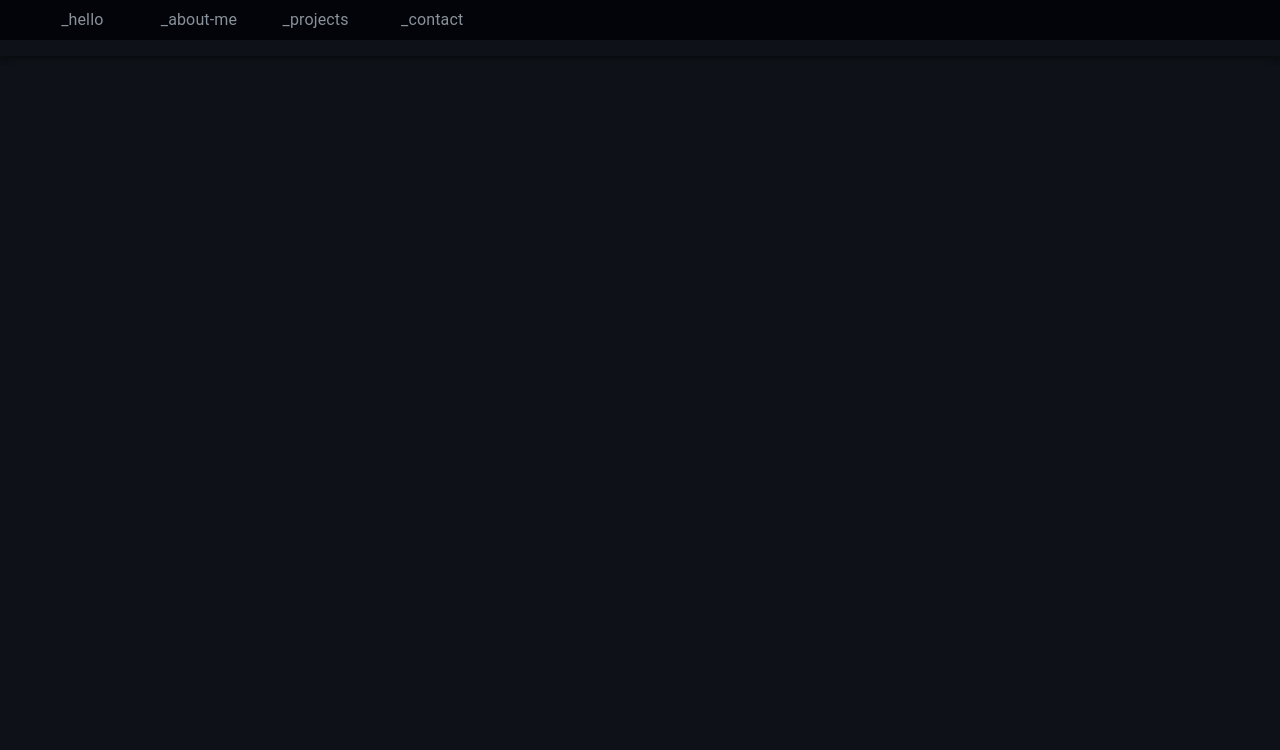
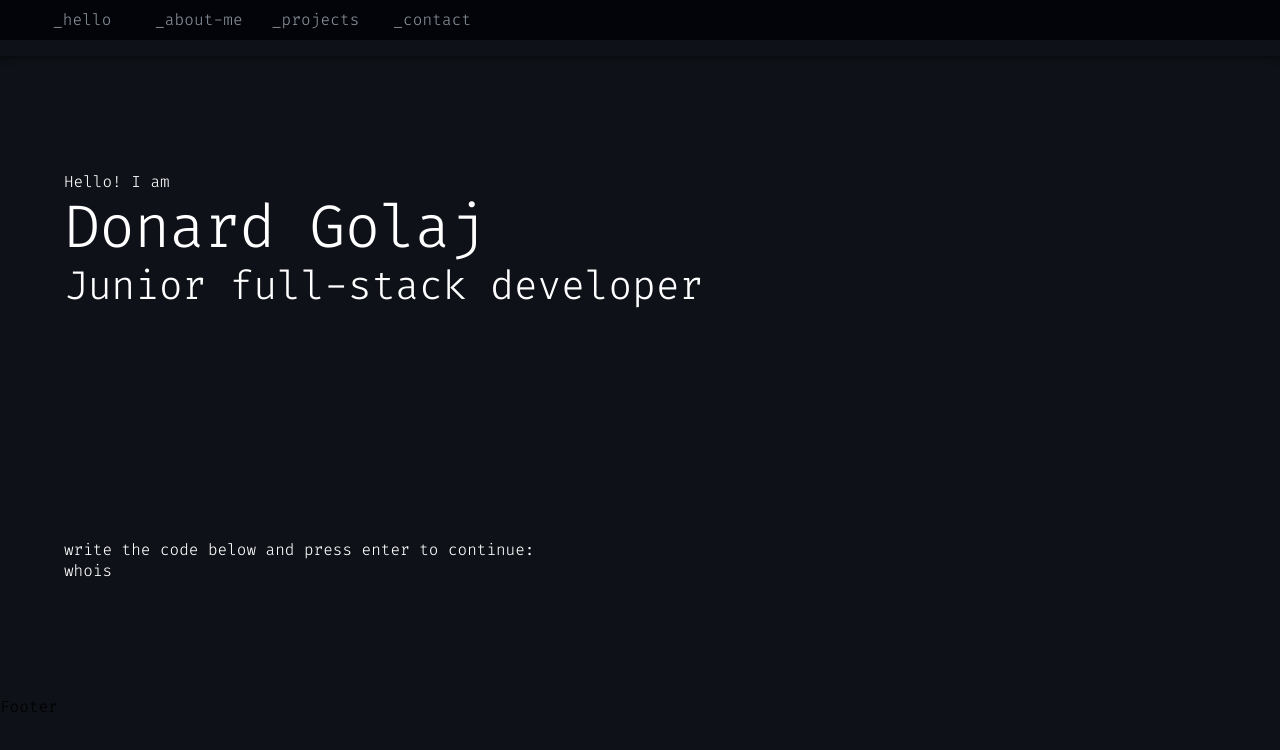
Before and after one commit to Donard97/portfolio, a React (Create React App) app: page / in a window 1280 px wide. Shown: the top 750 px of the page. Built offline with nearby package versions, Linux system fonts and the light colour scheme.

Commit message:
Create footer

```diff
--- a/public/index.html
+++ b/public/index.html
@@ -9,6 +9,9 @@
       name="description"
       content="Web site created using create-react-app"
     />
+    <link rel="preconnect" href="https://fonts.googleapis.com">
+    <link rel="preconnect" href="https://fonts.gstatic.com" crossorigin>
+    <link href="https://fonts.googleapis.com/css2?family=Fira+Code:wght@300&display=swap" rel="stylesheet">
     <link rel="apple-touch-icon" href="%PUBLIC_URL%/logo192.png" />
     <!--
       manifest.json provides metadata used when your web app is installed on a
--- a/src/App.css
+++ b/src/App.css
@@ -1,39 +1,3 @@
-.App {
-  text-align: center;
+* {
+  font-family: 'Fira Code', monospace !important;
 }
-
-.App-logo {
-  height: 40vmin;
-  pointer-events: none;
-}
-
-@media (prefers-reduced-motion: no-preference) {
-  .App-logo {
-    animation: App-logo-spin infinite 20s linear;
-  }
-}
-
-.App-header {
-  background-color: #282c34;
-  min-height: 100vh;
-  display: flex;
-  flex-direction: column;
-  align-items: center;
-  justify-content: center;
-  font-size: calc(10px + 2vmin);
-  color: white;
-}
-
-.App-link {
-  color: #61dafb;
-}
-
-@keyframes App-logo-spin {
-  from {
-    transform: rotate(0deg);
-  }
-
-  to {
-    transform: rotate(360deg);
-  }
-}
--- a/src/components/footer/Footer.js
+++ b/src/components/footer/Footer.js
@@ -0,0 +1,9 @@
+import React from 'react';
+
+const Footer = () => {
+  return (
+    <div>Footer</div>
+  );
+};
+
+export default Footer;
--- a/src/containers/HomeContainer.js
+++ b/src/containers/HomeContainer.js
@@ -1,9 +1,29 @@
 import React from 'react';
+import Box from '@mui/material/Box';
+import Container from '@mui/material/Container';
+import Typography from '@mui/material/Typography';
 import Navbar from '../components/nav_bar/NavBar';
+import Footer from '../components/footer/Footer';
 import '../stylesheet/home.css';
 
 const HomeContainer = () => (
-  <Navbar />
+  <>
+    <Navbar />
+    <Container className="homeContent">
+      <Box className="content">
+        <Box>
+          <Typography variant="p">Hello! I am</Typography>
+          <Typography variant="h1" sx={{ fontSize: '60px' }}>Donard Golaj</Typography>
+          <Typography variant="h2" sx={{ fontSize: '40px' }}>Junior full-stack developer</Typography>
+        </Box>
+        <Box>
+          <Typography variant="p" component="div">write the code below and press enter to continue:</Typography>
+          <Typography variant="p" component="div">whois</Typography>
+        </Box>
+      </Box>
+    </Container>
+    <Footer />
+  </>
 );
 
 export default HomeContainer;
--- a/src/stylesheet/home.css
+++ b/src/stylesheet/home.css
@@ -6,3 +6,15 @@
 body {
   background-color: #0e1117;
 }
+
+.homeContent {
+  color: white;
+  height: 80vh;
+}
+
+.content {
+  height: 100%;
+  display: flex;
+  flex-direction: column;
+  justify-content: space-around;
+}
```
